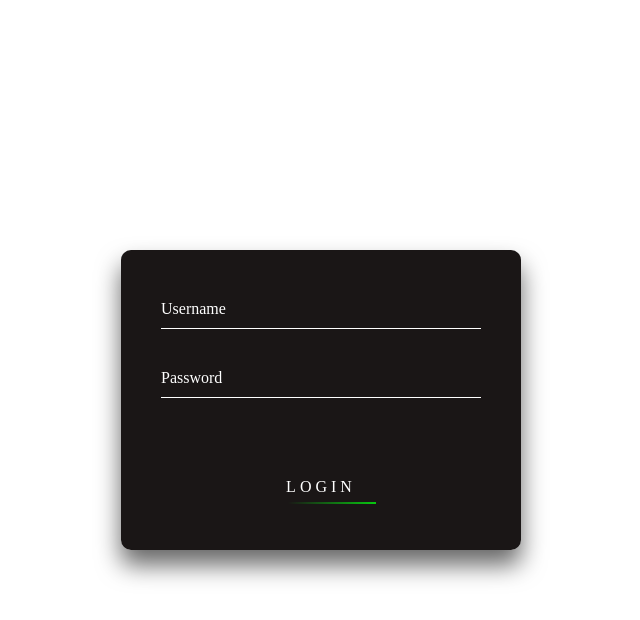
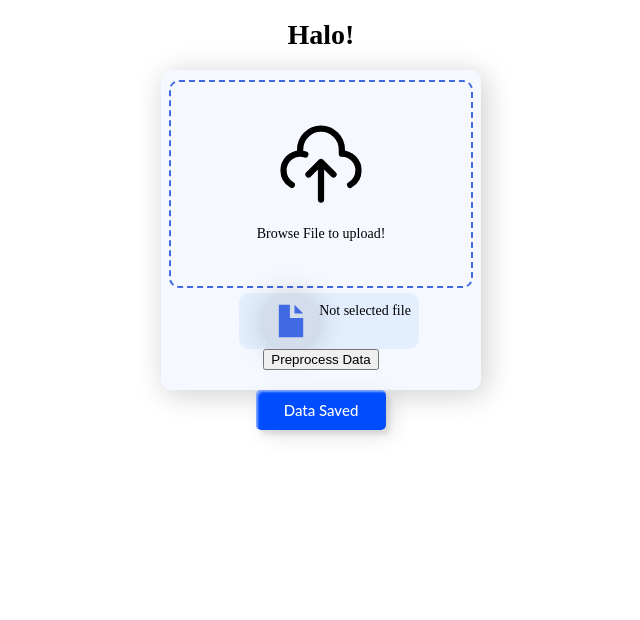
Before and after one commit to arinkistian/flask_project, a Flask app: page / in a window 1280 px wide. Shown: the top 620 px of the page, without its empty margins (319-959 px from the left). Run offline with Flask 3, Linux system fonts and the light colour scheme; parts of the project's set-up code (start-up, migrations or seed data) failed here and were passed over; some web fonts are replaced.

Commit message:
delete login page

```diff
--- a/app.py
+++ b/app.py
@@ -13,11 +13,11 @@ def allowed_file(filename):
 
 @app.route('/')
 def index():
-    return render_template('index.html')
+    return render_template('dashboard.html')
 
-@app.route('/dashboard')
-def dashboard():
-    return render_template('dashboard.html')
+# @app.route('/dashboard')
+# def dashboard():
+#     return render_template('dashboard.html')
 
 @app.route('/cluster', methods=['GET'])
 def cluster_data():
--- a/static/styles/style.css
+++ b/static/styles/style.css
@@ -96,6 +96,14 @@
   }
 
 /* dashboard */
+.my-button {
+  margin-bottom: 10px;
+}
+
+.my-div {
+  margin-bottom: 20px;
+}
+
 .container {
   height: 300px;
   width: 300px;
--- a/templates/dashboard.html
+++ b/templates/dashboard.html
@@ -18,9 +18,9 @@
 
 <body>
   <center>
-    <h1>Halo, ((nama))</h1>
+    <h1>Halo!</h1>
     <div></div>
-    <div class="container">
+    <div class="container" class="my-div">
       <div class="header">
         <svg viewBox="0 0 24 24" fill="none" xmlns="http://www.w3.org/2000/svg">
           <g id="SVGRepo_bgCarrier" stroke-width="0"></g>
@@ -43,9 +43,9 @@
               <path d="M18.153 6h-.009v5.342H23.5v-.002z"></path>
             </g>
           </svg>
-          <div class="upload-file">
-            <p id="file-name">Not selected file</p>
-            <svg viewBox="0 0 24 24" fill="none" xmlns="http://www.w3.org/2000/svg">
+          <div class="upload-file" style="margin-bottom: 20px;">
+            <p id="file-name" style="text-align: center;">Not selected file</p>
+            <!-- <svg viewBox="0 0 24 24" fill="none" xmlns="http://www.w3.org/2000/svg">
               <g id="SVGRepo_bgCarrier" stroke-width="0"></g>
               <g id="SVGRepo_tracerCarrier" stroke-linecap="round" stroke-linejoin="round"></g>
               <g id="SVGRepo_iconCarrier">
@@ -56,11 +56,11 @@
                 <path d="M10 3C10 2.44772 10.4477 2 11 2H13C13.5523 2 14 2.44772 14 3V5H10V3Z" stroke="#000000"
                   stroke-width="2"></path>
               </g>
-            </svg>
+            </svg> -->
           </div>
         </label>
         <input id="file" type="file" accept="text/csv,application/vnd.ms-excel" name="file">
-        <input type="submit" value="Preprocess Data">
+        <input type="submit" value="Preprocess Data" class="my-button">
       </form>
     </div>
 
@@ -88,11 +88,8 @@
       });
     </script>
 
-    <div></div>
-
-
     <a href="{{ url_for('saveddata') }}">
-      <button class="custom-btn btn-2">Data Saved</button>
+      <button class="custom-btn btn-2" style="margin-bottom: 10px;">Data Saved</button>
     </a>
 
   </center>
```
Also changed, not shown: templates/cluster.html (+68 -1 lines).
